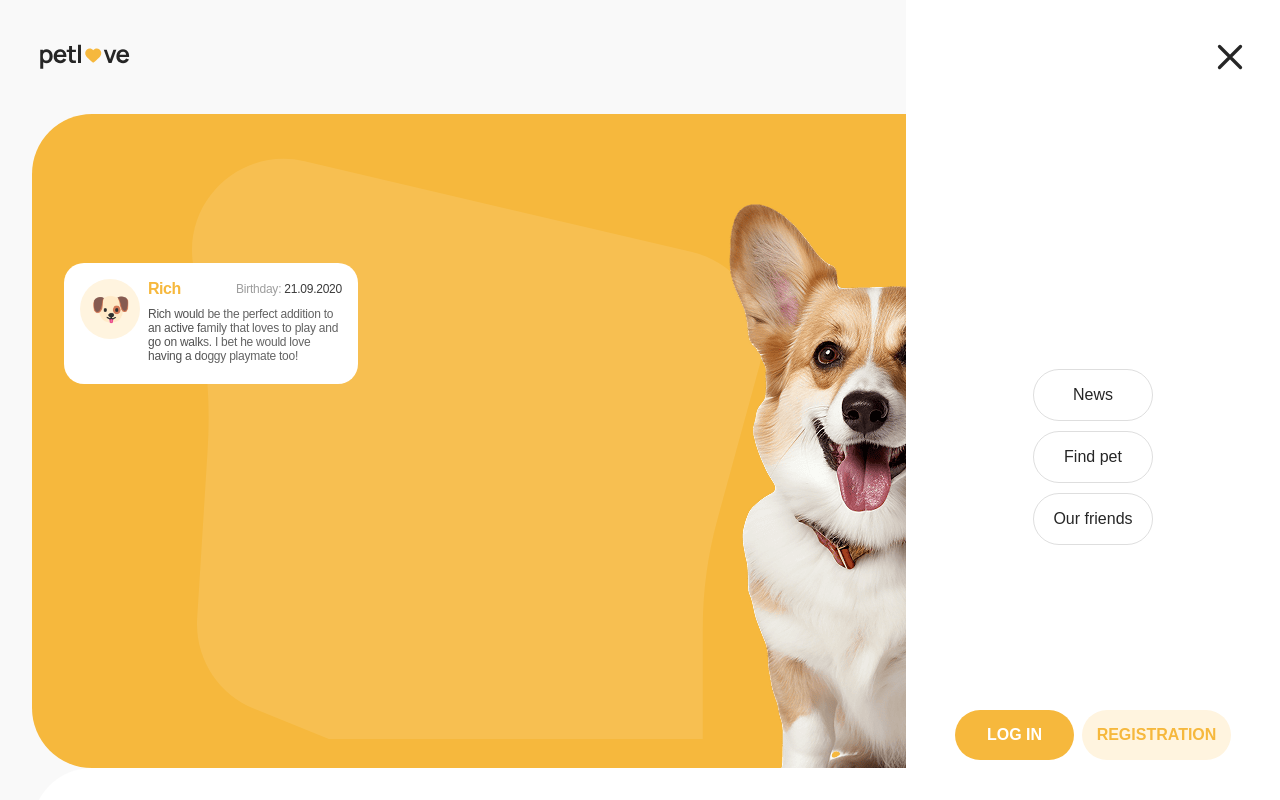
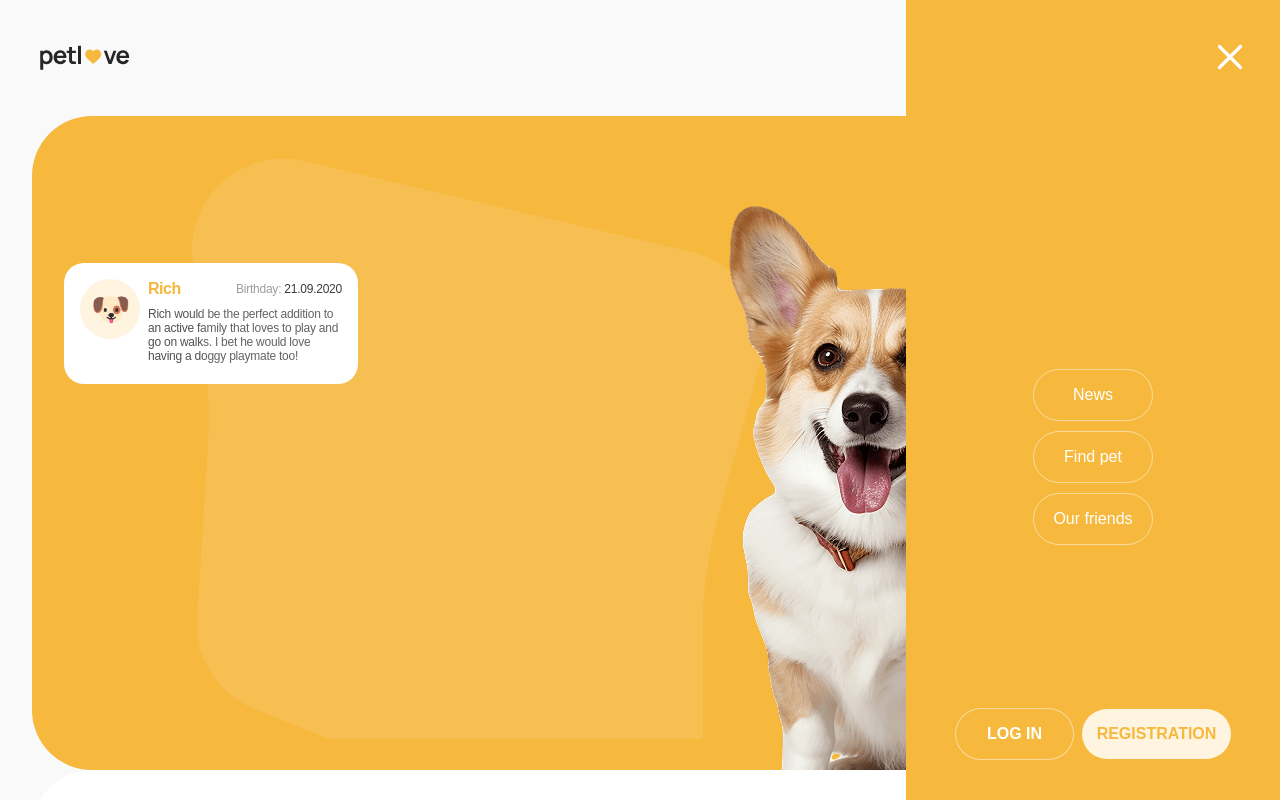
Before and after one commit to IhorYarema/Petlove, a React (Vite) app: page /login in a window 1280 px wide. Both pictures are taken after a click on the button 1230 px from the left and 57 px from the top of the page. Shown: the top 800 px of the page. Built offline with nearby package versions, Linux system fonts and the light colour scheme.

Commit message:
fix navs components in mobile menu

```diff
--- a/src/components/AuthNav/AuthNav.module.css
+++ b/src/components/AuthNav/AuthNav.module.css
@@ -35,6 +35,7 @@
 }
 
 .login {
+  border: 1px solid rgba(255, 255, 255, 0.5);
   background-color: rgba(246, 184, 61, 1);
   color: rgba(255, 255, 255, 1);
 }
--- a/src/components/BurgerMenu/BurgerMenu.module.css
+++ b/src/components/BurgerMenu/BurgerMenu.module.css
@@ -14,3 +14,7 @@
 .iconMenuWhite {
   color: rgba(255, 255, 255, 1);
 }
+
+button {
+  z-index: 3;
+}
--- a/src/components/LogoutBtn/LogoutBtn.jsx
+++ b/src/components/LogoutBtn/LogoutBtn.jsx
@@ -1,9 +1,20 @@
 import css from "./LogoutBtn.module.css";
+import { useLocation } from "react-router-dom";
 
 export default function LogoutBtn({ onLogout, className }) {
+  const location = useLocation();
+  const isHome = location.pathname === "/home";
+  const isYellow = location.pathname !== "/home";
+
+  const btnClass = `
+  ${css.btn}
+  ${isYellow ? css.btnYellow : ""}
+  ${isHome ? css.btnHome : ""}
+`;
+
   return (
     <>
-      <button className={`${css.btn} ${className}`} onClick={() => onLogout()}>
+      <button className={`${btnClass} ${className}`} onClick={() => onLogout()}>
         Log out
       </button>
     </>
--- a/src/components/LogoutBtn/LogoutBtn.module.css
+++ b/src/components/LogoutBtn/LogoutBtn.module.css
@@ -1,6 +1,6 @@
 .btn {
-  background-color: rgba(255, 244, 223, 1);
-  color: rgba(246, 184, 61, 1);
+  background-color: rgba(246, 184, 61, 1);
+  color: rgba(255, 255, 255, 1);
   width: 100%;
   display: flex;
   justify-content: center;
@@ -15,12 +15,15 @@
   text-transform: uppercase;
 }
 
+.btnYellow {
+  background-color: rgba(255, 244, 223, 1);
+  color: rgba(246, 184, 61, 1);
+}
+
 @media (min-width: 768px) {
   .btn {
     padding: 15px 35px;
 
-    background-color: rgba(246, 184, 61, 1);
-    color: rgba(255, 255, 255, 1);
     font-size: 16px;
     line-height: 20px;
   }
--- a/src/components/MobileMenu/MobileMenu.jsx
+++ b/src/components/MobileMenu/MobileMenu.jsx
@@ -7,13 +7,23 @@ import { useSelector, useDispatch } from "react-redux";
 import LogoutBtn from "../LogoutBtn/LogoutBtn";
 import { toast } from "react-toastify";
 import { logoutUserThunk } from "../../redux/auth/operations";
-import { useNavigate } from "react-router-dom";
+import { useNavigate, useLocation } from "react-router-dom";
 
 export default function MobileMenu({ setOpen }) {
   const dispatch = useDispatch();
   const navigate = useNavigate();
   const isLoggedIn = useSelector((state) => state.auth.isLoggedIn);
   const [isClosing, setIsClosing] = useState(false);
+
+  const location = useLocation();
+  const isHome = location.pathname === "/home";
+  const isYellow = location.pathname !== "/home";
+
+  const menuClass = `
+  ${css.menu}
+  ${isYellow ? css.menuYellow : ""}
+  ${isHome ? css.menuHome : ""}
+`;
 
   const closeMenu = () => {
     setIsClosing(true);
@@ -38,7 +48,7 @@ export default function MobileMenu({ setOpen }) {
   return (
     <div className={css.backdrop} onClick={closeMenu}>
       <aside
-        className={`${css.menu} ${isClosing ? css.closing : ""}`}
+        className={`${menuClass} ${isClosing ? css.closing : ""}`}
         onClick={(e) => e.stopPropagation()}
       >
         <button className={css.closeBtn} onClick={closeMenu}>
--- a/src/components/MobileMenu/MobileMenu.module.css
+++ b/src/components/MobileMenu/MobileMenu.module.css
@@ -17,6 +17,10 @@
   position: absolute;
   top: 0;
   right: 0;
+}
+
+.menuYellow {
+  background: rgba(246, 184, 61, 1);
 }
 
 @media (min-width: 768px) {
@@ -73,6 +77,10 @@
   color: rgba(38, 38, 38, 1);
 }
 
+.menuYellow .iconClose {
+  color: rgba(255, 255, 255, 1);
+}
+
 @media (min-width: 768px) {
   .iconClose {
     width: 36px;
--- a/src/components/Nav/Nav.jsx
+++ b/src/components/Nav/Nav.jsx
@@ -4,17 +4,12 @@ import { useLocation } from "react-router-dom";
 
 export default function Nav({ closeMenu = () => {}, className = "" }) {
   const location = useLocation();
-  const isRegister =
-    location.pathname === "/register" ||
-    location.pathname === "/login" ||
-    location.pathname === "*";
 
   const isHome = location.pathname === "/home";
 
   const navClass = `
   ${css.navGroup}
-  ${isRegister ? css.navWhite : ""}
-  ${isHome ? css.navYellow : ""}`;
+  ${isHome ? css.navWhite : css.navYellow}`;
 
   return (
     <nav className={`${navClass} ${className}`}>
--- a/src/components/Nav/Nav.module.css
+++ b/src/components/Nav/Nav.module.css
@@ -6,7 +6,6 @@ aside .navGroup {
 }
 
 aside .navGroup .link {
-  border: 1px solid rgba(38, 38, 38, 0.15);
   padding: 15px 0;
   width: 119px;
   display: flex;
@@ -16,6 +15,15 @@ aside .navGroup .link {
   font-weight: 500;
   font-size: 14px;
   line-height: 18px;
+}
+
+aside .navYellow .link {
+  border: 1px solid rgba(255, 255, 255, 0.5);
+  color: rgba(255, 255, 255, 1);
+}
+
+aside .navWhite .link {
+  border: 1px solid rgba(38, 38, 38, 0.15);
   color: rgba(38, 38, 38, 1);
 }
 
@@ -50,12 +58,12 @@ aside .navWhite .active {
     letter-spacing: -0.03em;
   }
 }
-
+/*
 .navWhite .link {
   border: 1px solid rgba(38, 38, 38, 0.15);
 
   color: rgba(38, 38, 38, 1);
-}
+} */
 
 .navWhite .active {
   border: 1px solid rgba(246, 184, 61, 1);
@@ -63,7 +71,7 @@ aside .navWhite .active {
 
 /* YELLOW */
 
-.navYellow .link {
+/* .navYellow .link {
   border: 1px solid rgba(255, 255, 255, 0.4);
   color: rgba(255, 255, 255, 1);
-}
+} */
```
